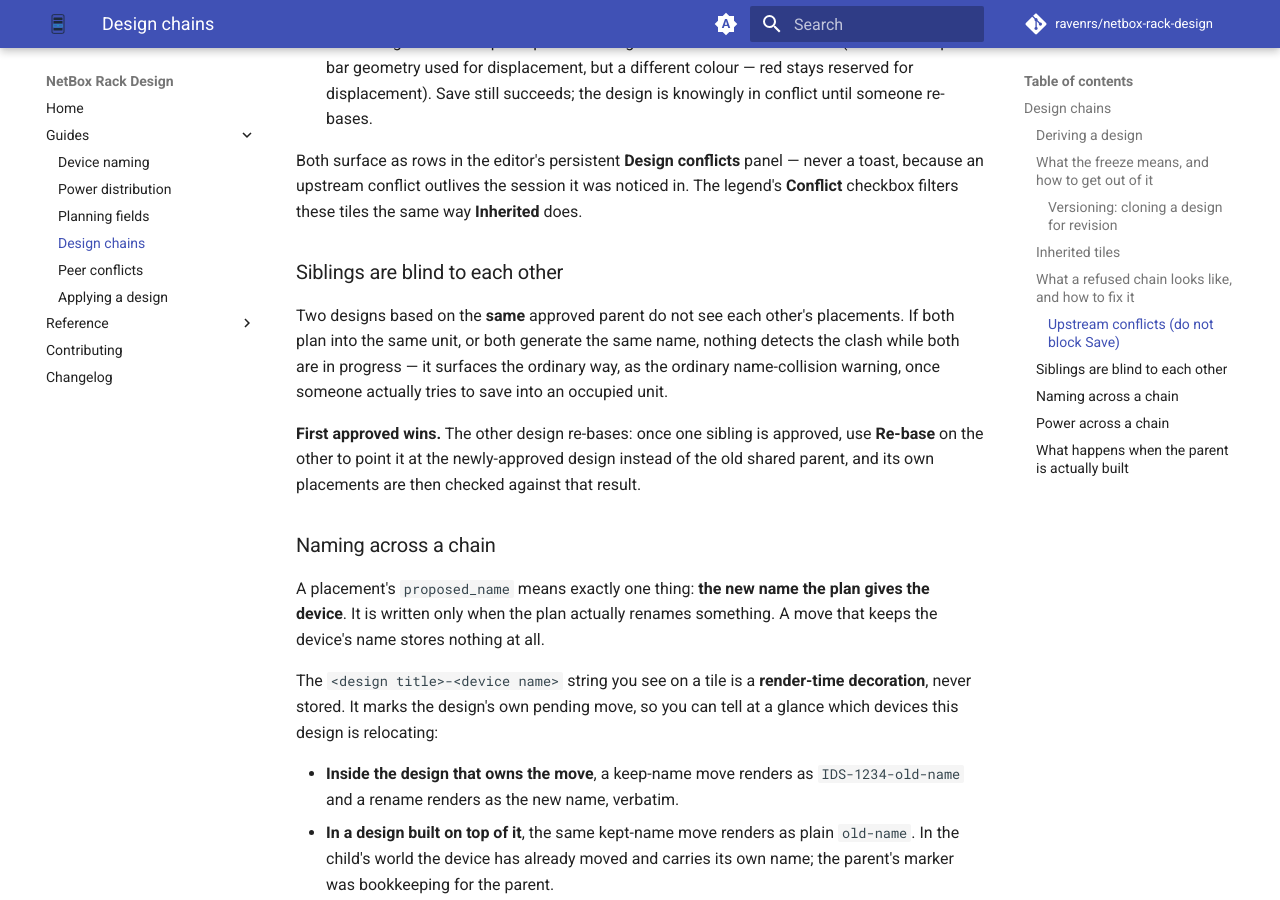
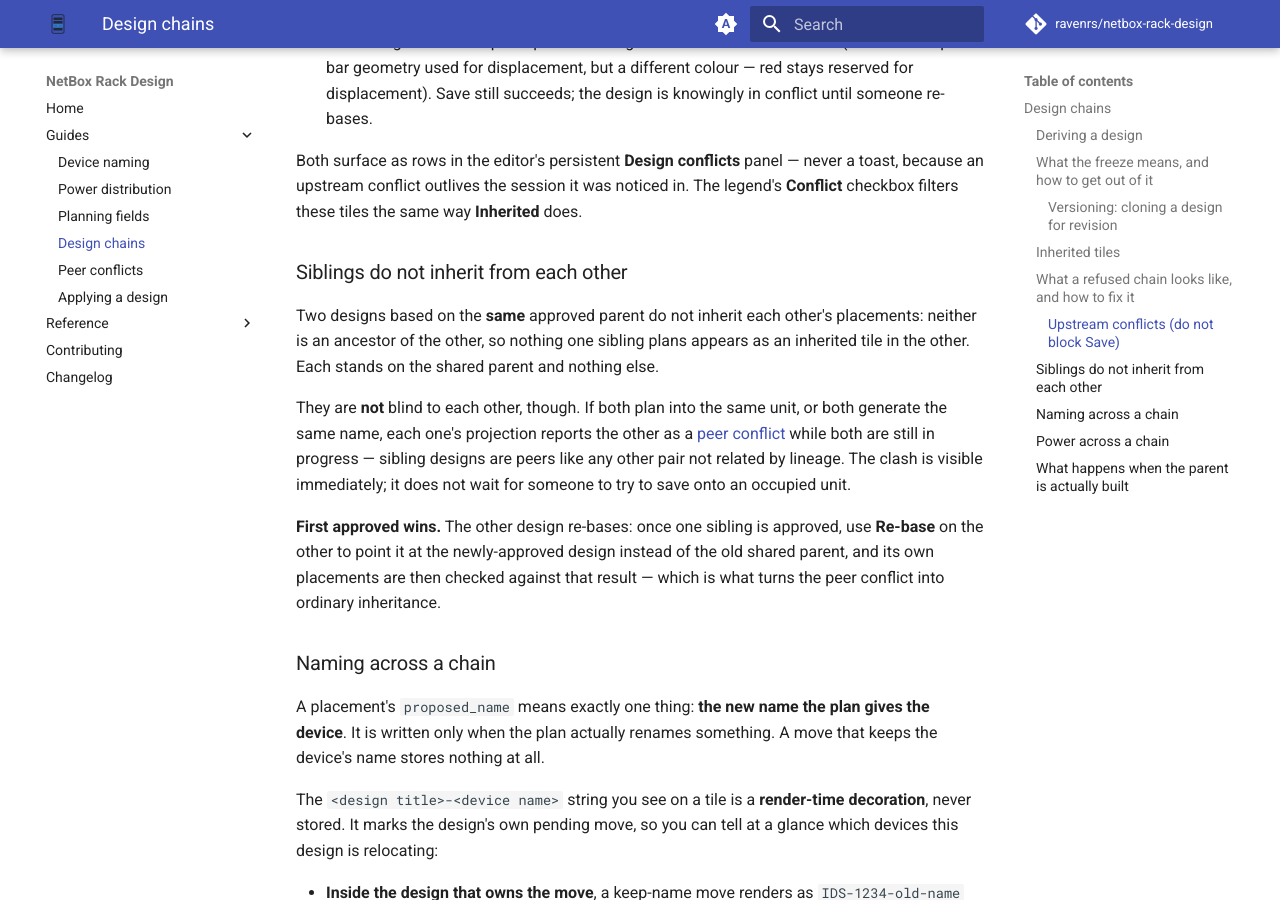
Before and after one commit to ravenrs/netbox-rack-design, an MkDocs documentation site: the page built from docs/design-chains.md, in a window 1280 px wide and 900 px high, scrolled down 3623 px. Built offline with MkDocs 1.6.1 and Material for MkDocs 9.7.7, drawn with Linux system fonts in a browser that asks for light colours; comment, search, counter and statistics services are not loaded; some of the changed text lies outside the part shown.

Commit message:
Correct the chains guide's siblings section and two other doc claims
"Siblings are blind to each other" described exactly the behaviour this
branch replaces: it told the reader nothing detects a sibling clash while
both designs are in progress, and that it surfaces only when someone
tries to save onto an occupied unit. Siblings are peers -- neither is an
ancestor of the other -- so their clash is now reported immediately. The
section keeps the part that is still true, that siblings do not inherit
from each other, and points at the peer-conflicts guide for the rest.

The new page also claimed the ordinary occupancy rule catches a peer's
device-bay claim. It does not: the uniqueness rule on a planned bay is
scoped to one design, so two designs can each plan a blade into the same
bay and both saves succeed. Says so plainly instead.

And three references in the reference specs named an internal design
document that is not part of the published site, handing a reader a
filename they cannot find; they link the chains guide now. Plus one
anchor whose case did not match its heading.

```diff
--- a/docs/design-chains.md
+++ b/docs/design-chains.md
@@ -104,7 +104,7 @@ deliberately, check the new version's position.
 **Re-base** is also the escape hatch for two other situations: a parent that
 has since moved to **implemented** (see below), and two designs that both
 baselined on the same parent — whichever is approved first keeps that baseline;
-the other re-bases onto it (see [Siblings are blind to each other](#Siblings-are-blind-to-each-other)).
+the other re-bases onto it (see [Siblings do not inherit from each other](#Siblings-do-not-inherit-from-each-other)).
 
 ## Inherited tiles
 
@@ -172,18 +172,25 @@ never a toast, because an upstream conflict outlives the session it was
 noticed in. The legend's **Conflict** checkbox filters these tiles the same
 way **Inherited** does.
 
-## Siblings are blind to each other
+## Siblings do not inherit from each other
 
-Two designs based on the **same** approved parent do not see each other's
-placements. If both plan into the same unit, or both generate the same name,
-nothing detects the clash while both are in progress — it surfaces the
-ordinary way, as the ordinary name-collision warning, once someone actually
-tries to save into an occupied unit.
+Two designs based on the **same** approved parent do not inherit each other's
+placements: neither is an ancestor of the other, so nothing one sibling plans
+appears as an inherited tile in the other. Each stands on the shared parent
+and nothing else.
+
+They are **not** blind to each other, though. If both plan into the same
+unit, or both generate the same name, each one's projection reports the other
+as a [peer conflict](peer-conflicts.md) while both are still in progress —
+sibling designs are peers like any other pair not related by lineage. The
+clash is visible immediately; it does not wait for someone to try to save
+onto an occupied unit.
 
 **First approved wins.** The other design re-bases: once one sibling is
 approved, use **Re-base** on the other to point it at the newly-approved
 design instead of the old shared parent, and its own placements are then
-checked against that result.
+checked against that result — which is what turns the peer conflict into
+ordinary inheritance.
 
 ## Naming across a chain
 
```
Also changed, not shown: CHANGELOG.md (+13 -0 lines), docs/editor-behavior-spec.md (+3 -3 lines), docs/pdu-distribution-spec.md (+2 -2 lines), docs/peer-conflicts.md (+6 -3 lines).
